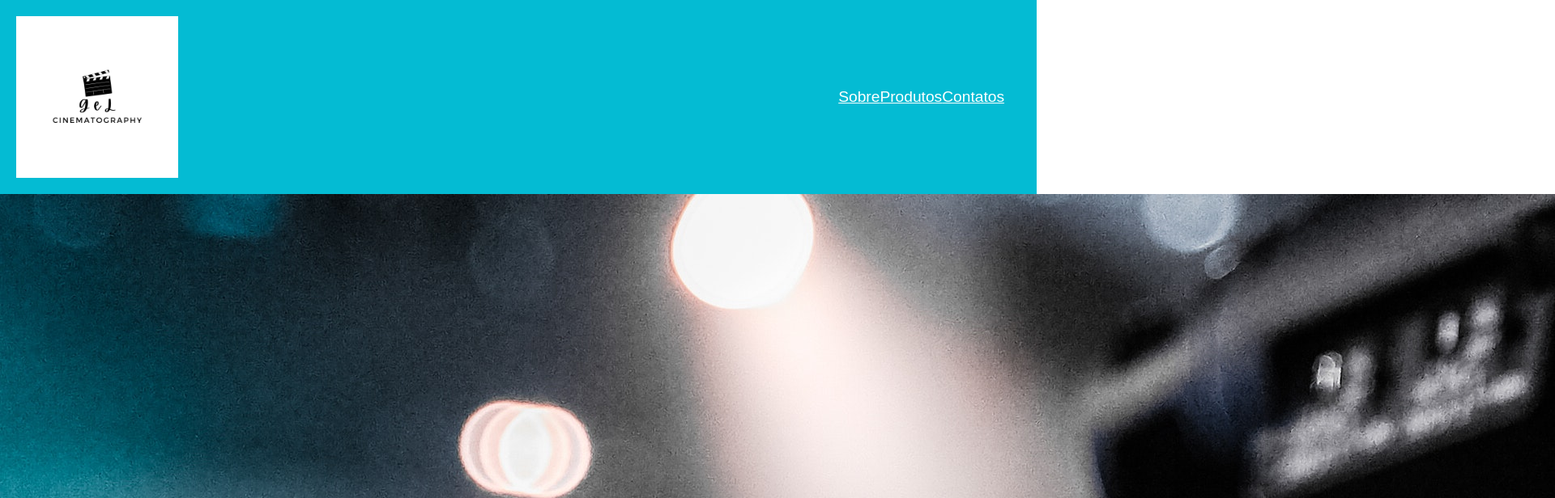
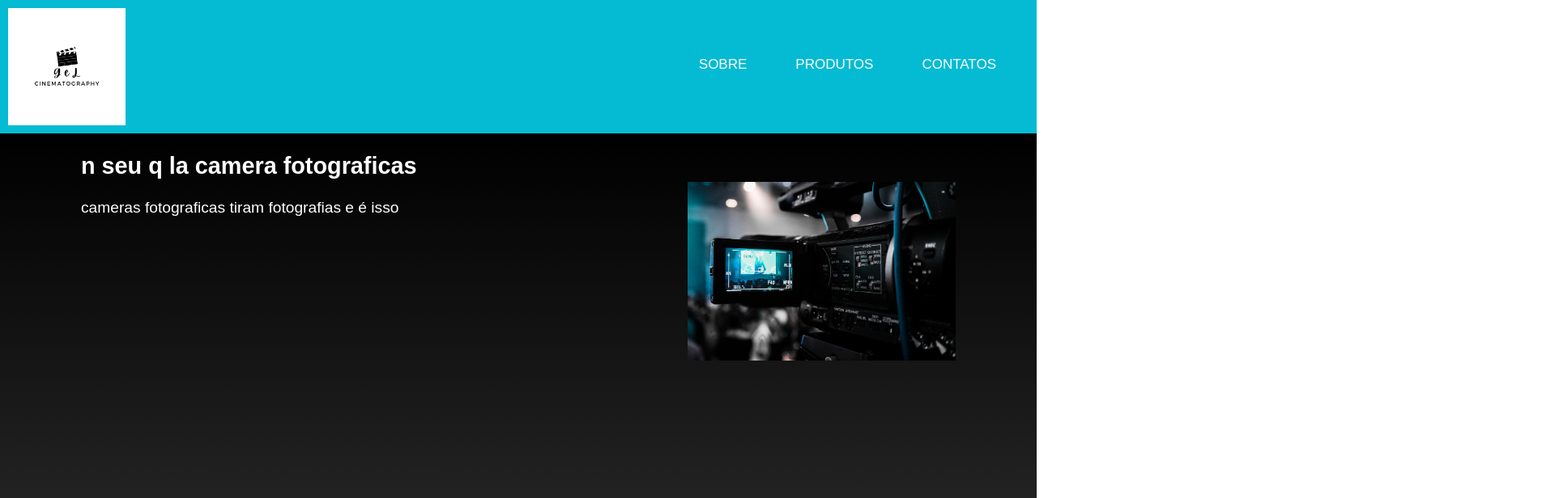
Before and after one commit to iachimentao/programacao, a plain HTML site: page index.html in a window 1280 px wide. Shown: the top 616 px of the page at 81% size, 1920 px wide, since content can reach past the window. Drawn offline with Linux system fonts and the light colour scheme.

Commit message:
Add files via upload

```diff
--- a/index.html
+++ b/index.html
@@ -12,17 +12,20 @@
          <img src="stano.png" alt="G&L" class="logo">
         <nav>
              <ul class="header">
-                <li><a href="https://www.google.com/">Sobre</a></li>
-                <li><a href="">Produtos</a></li>
-                <li><a href="">Contatos</a></li>
+                <li class="lista-itens"><a href="https://www.google.com/">SOBRE</a></li>
+                <li class="lista-itens"><a href="">PRODUTOS</a></li>
+                <li class="lista-itens"><a href="">CONTATOS</a></li>
              </ul>
         </nav>
     </header>
 
     <section class="flex">
         <div class="item">
-            <img src="camerapro.jpg" alt="imagem">
-            <p class="paragrafo">texto</p>
+            <h1 class="paragrafo">n seu q la camera fotograficas</h1>
+            <p>cameras fotograficas tiram fotografias e é isso </p>
+        </div>
+        <div class=" div-imagen01">
+            <img class="imagen01" src="camerapro.jpg" alt="imagem">
         </div>
     </section>
 
--- a/style.css
+++ b/style.css
@@ -1,63 +1,57 @@
 body, ul, li, p{
     margin: 0px;
     padding: 0px;
-    list-style: none;   /* tira a marcação do link (bolinha por exemplo) */
     font-size: 1.2rem;
     font-family: Arial;
 }
 
 /* Define o tamanho da imagem do logo - largura */
 .logo{
-    width: 200px;
+    width: 145px;
 
 }
 
-/* Digine as caracteristicas da TAG */
+.lista-itens{
+    display: inline-block;
+    margin: 50px 30px;
+    font-size: 17px;
+}
 a{
-    text-decoration-color: none; /* tira o sublinado do link */
-    color: white; /* cor do texto*/
+    text-decoration: none;
+    color: white;
 }
-
-/* Define as caracteristicas do header */
 .header{
 /* Cor de fundo */
     background-color: rgb(4, 187, 211) ;
+/*cor da letra*/
+    color: rgb(80, 79, 79);
 /* display flexivel */
-    display: flex;
-    /* Organizado em linhas */
-    flex-wrap: wrap;
+    display: flex ;
 /* Espaçamento entre os textos */
     justify-content: space-between;
-    /* centralizado */
-    align-items: center;
 /* margem interna */
-    padding: 20px;
-
+    padding: 10px;
+/*linha do link*/
+    list-style: none;
 }
 
-.menu{
-     display: flex;
-}
-
-/* distancia entre as palavras do link */
-.menu li{
-    margin-left: 10px;
-}
-
-.menu li a{
-    display: block;
-    padding: 10px;
-    background-color: rgb(46, 44, 44);
 
 
+.div-imagen01{
+    display: flex;
+    justify-content: end;
+    padding: 60px 100px 0 0;
 }
-
-/*Fazendo o corpo do site*/
-
+.imagen01{
+   width: 50%;
+}
+.item{
+    width: 2500px
+}
 .flex{
-    min-height: 100vh;
-    background-color: white;
+    background-image: linear-gradient(black,rgb(80, 79, 79));
+    color: white;
     display: flex;
-    flex-direction: column;
-
+    justify-content: flex-start;
+    padding: 0 0 60% 100px;
 }
```
Lines whose indentation alone changed are shown as unchanged.
